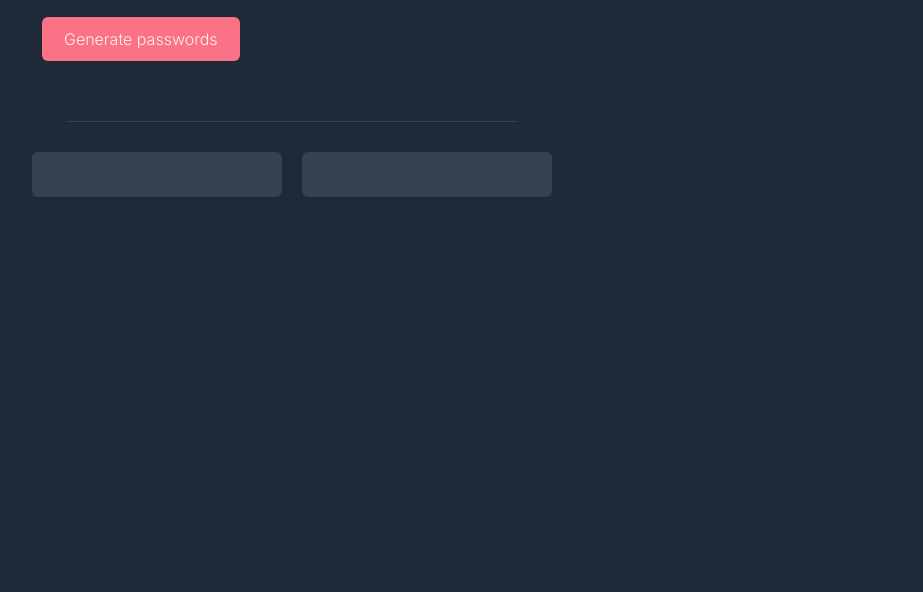
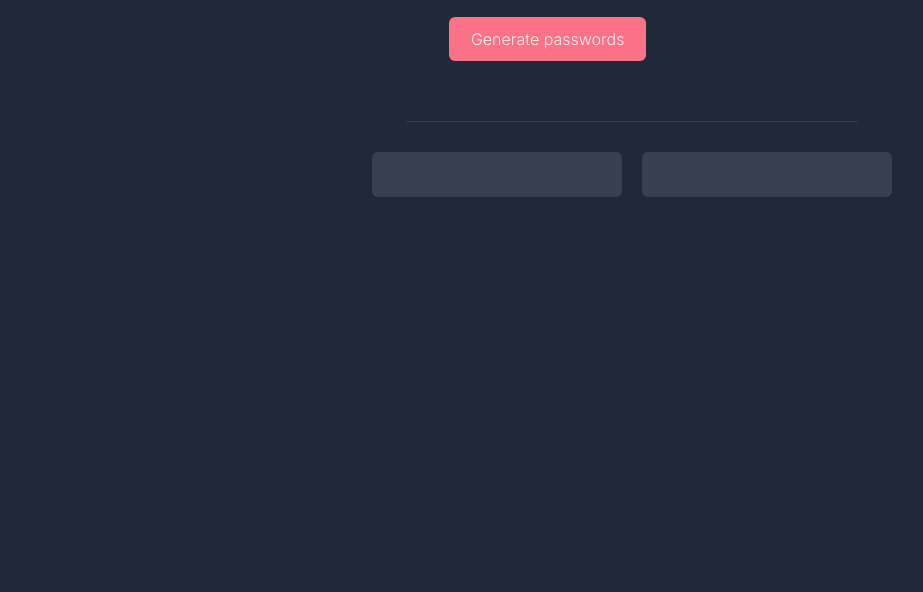
Before and after one commit to SewarAslan/generatePassword-Scrimba, a website built with Vite: page index.html in a window 1280 px wide. Shown: the part 208-800 px from the top of the page, without its empty margins (8-931 px from the left). Built offline with nearby package versions, Linux system fonts and the light colour scheme.

Commit message:
updating the css to centralized it

```diff
--- a/index.css
+++ b/index.css
@@ -1,11 +1,14 @@
 body {
     margin: 0;
-height: 400px;
-    max-width:600px;
         background-color: #1F2937;
+        display: flex;
+        flex-direction: column;
+        align-items: center;
+        justify-content: center;
         }
 .container
 {
+
     display: flex;
     flex-direction: column;
     padding:60px 50px;
```
